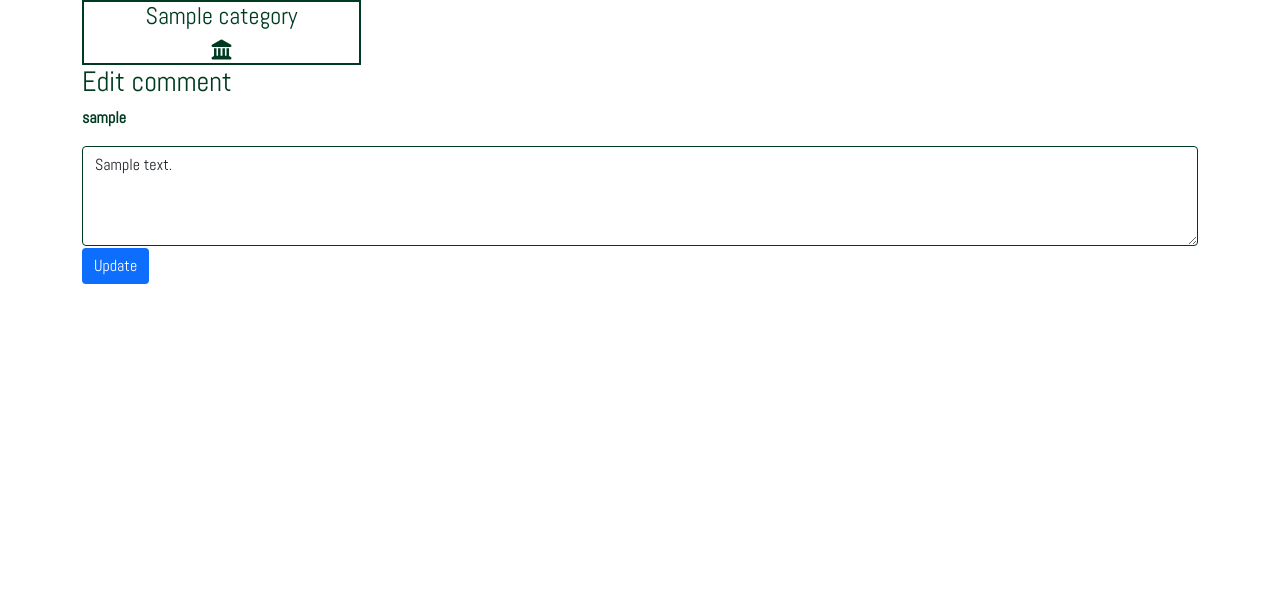
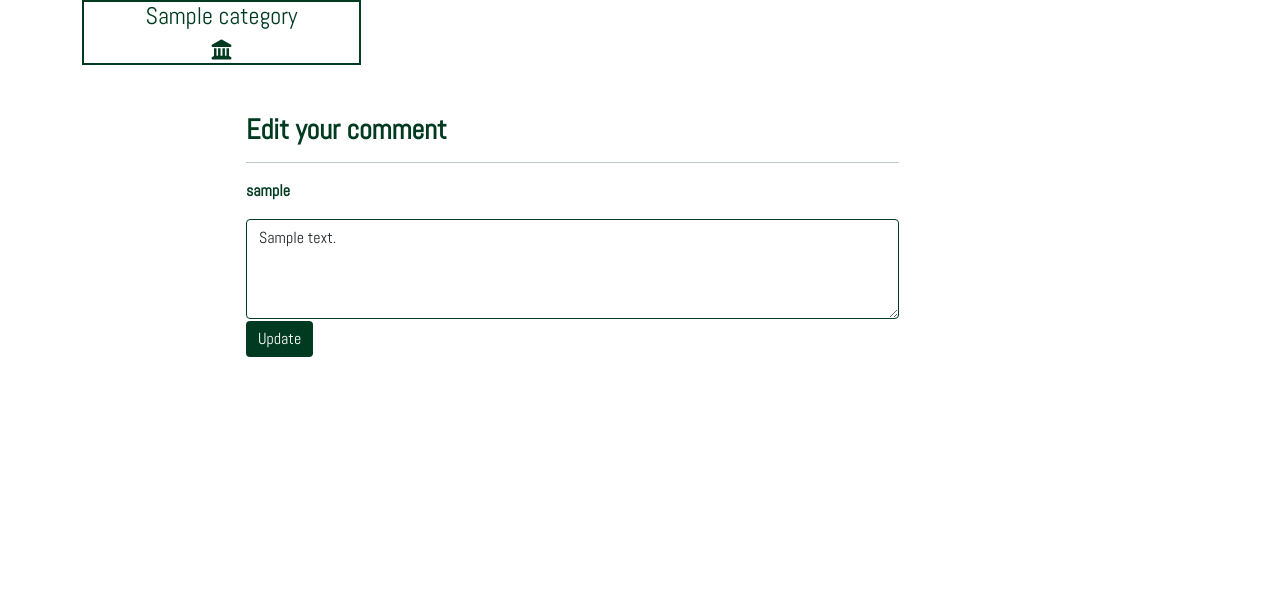
Before and after one commit to noemichis/out-n-about, a Django app: page /comment_edit/1 in a window 1280 px wide. Shown: the part 100-702 px from the top of the page. Run offline with Django 3.2, Linux system fonts and the light colour scheme; a user stored in the database is signed in; tables that the repository leaves empty hold one stand-in row (values such as "Sample post"); some libraries are stand-ins or nearby versions.

Commit message:
Update Boostrap for edit page

```diff
--- a/templates/comment_edit.html
+++ b/templates/comment_edit.html
@@ -3,15 +3,16 @@
 {% block content %}
 {% load crispy_forms_tags %}
 
-<div class="container">
+<div class="container post-container mx-auto px-3">
     <div class="row">
-        <div class="col-12">
-            <h3>Edit comment</h3>
+        <div class="col-12 col-md-10 mt-5">
+            <h3><strong>Edit your comment</strong></h3>
+            <hr>
             <p><strong>{{ user.username }}</strong></p>
             <form method="post">
                 {% csrf_token %}
                 {{ form | crispy }}
-                <button type="submit" class="btn btn-primary">Update</button>
+                <button type="submit" class="btn btn-success">Update</button>
             </form>
         </div>
     </div>
```
